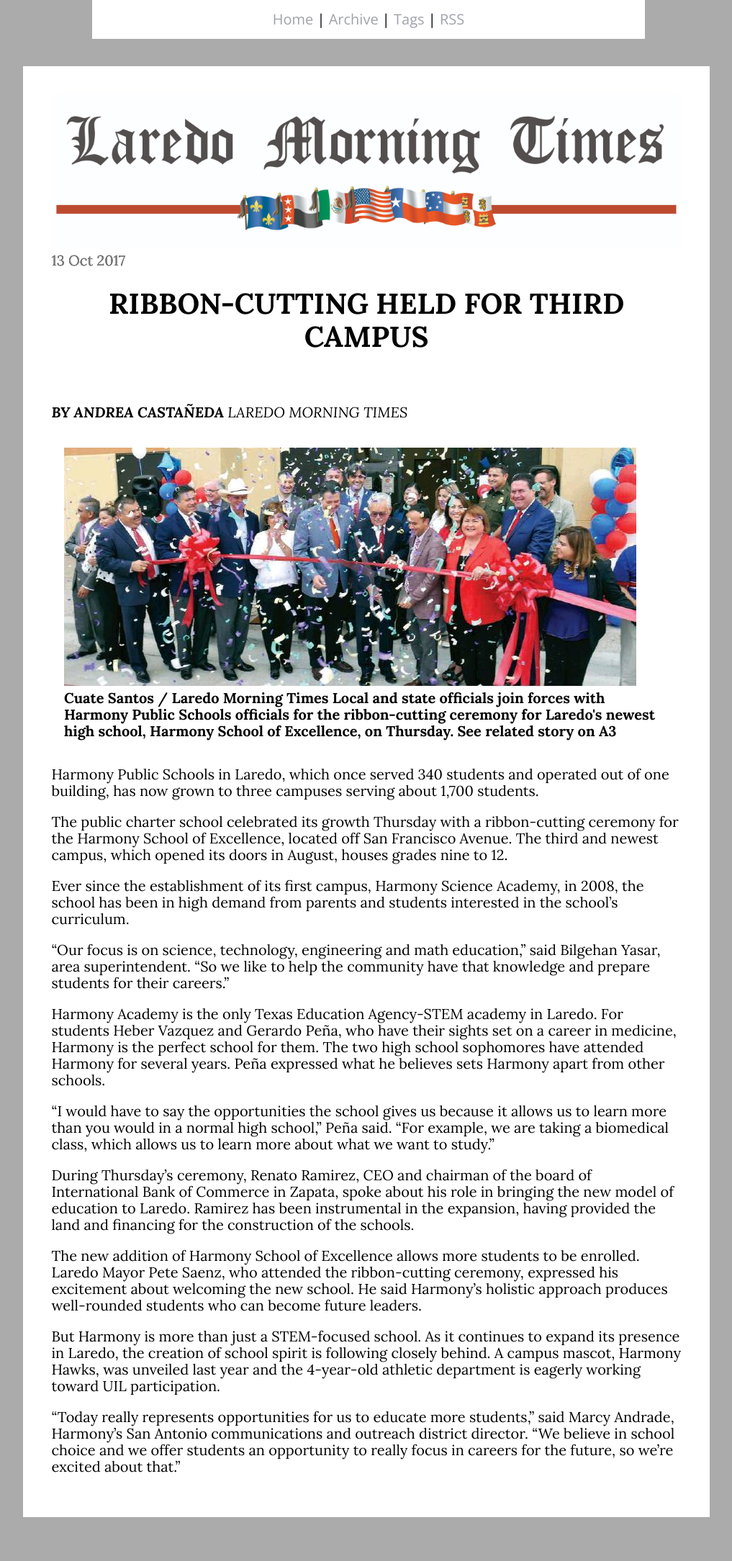
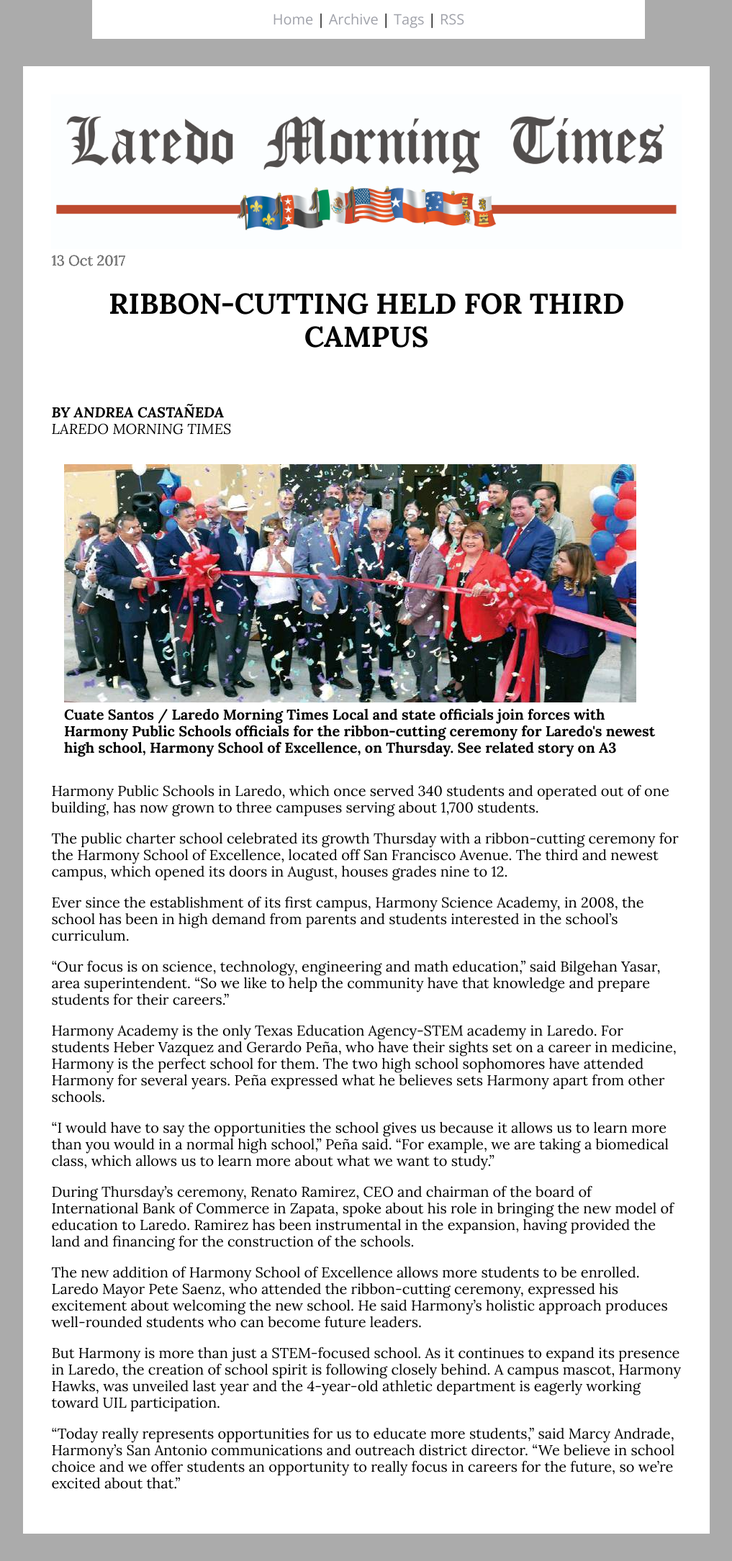
Before and after one commit to HSELaredoIT/HarmonyintheNews, a Jekyll site: the page built from _posts/2018-09-05-ribbon-cutting-held-for-third-campus.md, in a window 1280 px wide. Shown: the whole page at 72% size, without its empty margins (128-1145 px from the left). Built offline with Jekyll 4.4.1, drawn with Linux system fonts in a browser that asks for light colours; before the commit the page ends 2146 px from its top, so only the background shows below that.

```diff
--- a/_posts/2018-09-05-ribbon-cutting-held-for-third-campus.md
+++ b/_posts/2018-09-05-ribbon-cutting-held-for-third-campus.md
@@ -6,7 +6,7 @@ pinned: 'false'
 title: RIBBON-CUTTING HELD FOR THIRD CAMPUS
 date: 'Fri Oct 13 2017 07:00:00 GMT-0500 (CDT)'
 ---
-_**BY ANDREA CASTAÑEDA**_
+_**BY ANDREA CASTAÑEDA**_\
 _LAREDO MORNING TIMES_
 <div style="padding: 2% 2%;">
 <img src="assets/images/ribbon-cutting.jpeg">
```
